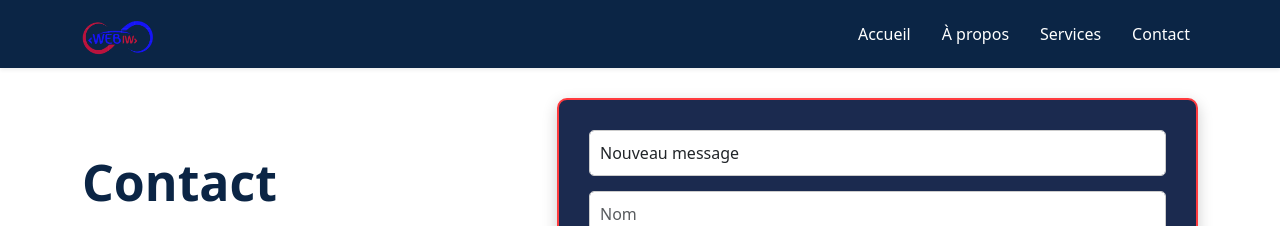
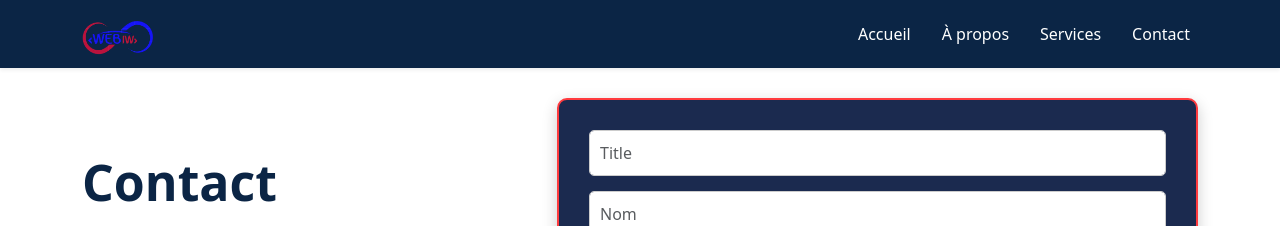
Before and after one commit to samamrani/webiw, a React (Create React App) app in the folder frontend/: page /webiw/contact in a window 1280 px wide. Shown: the top 226 px of the page. Built offline with nearby package versions, Linux system fonts and the light colour scheme.

Commit message:
Ajout formulaire de contact avec EmailJS

```diff
--- a/frontend/src/pages/Contact.jsx
+++ b/frontend/src/pages/Contact.jsx
@@ -5,7 +5,7 @@ import sam from "../Images/logo1.png";
 
 function Contact() {
  const [formData, setFormData] = useState({
-  title: "Nouveau message",
+  title: "",
   name: "",
   email: "",
   message: "",
```
